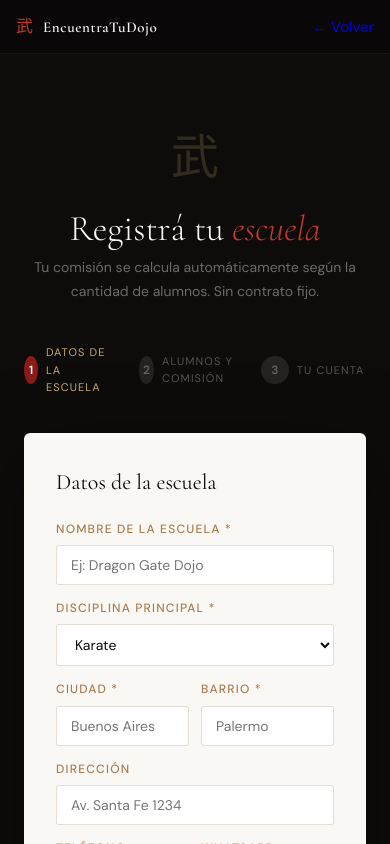
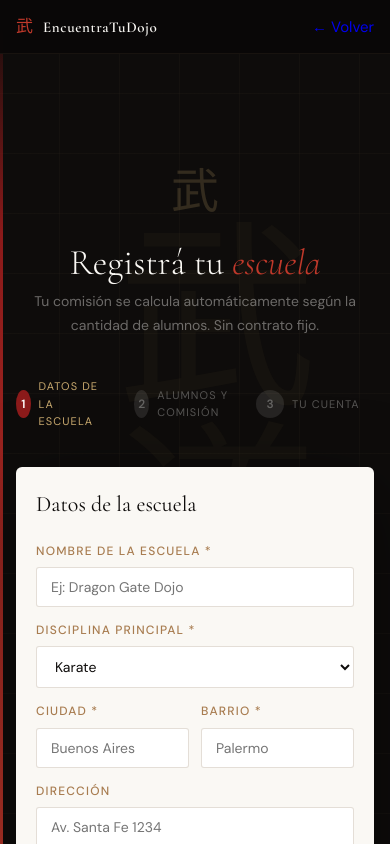
Before and after one commit to juancruz0103/-encuentratudojo, a Next.js app: page /registro in a window 390 px wide. Shown: the top 844 px of the page. Built offline with nearby package versions, Linux system fonts and the light colour scheme.

Commit message:
Registro escuela con kanji de fondo y responsive mobile

```diff
--- a/src/app/registro/page.tsx
+++ b/src/app/registro/page.tsx
@@ -71,8 +71,18 @@ export default function RegistroPage() {
   }
 
   return (
-    <main style={{ minHeight:'100vh', background:'var(--ink)' }}>
-      <nav className="etd-nav">
+    <main style={{ minHeight:'100vh', background:'var(--ink)', position:'relative', overflow:'hidden' }}>
+
+      {/* Grid de fondo */}
+      <div style={{ position:'absolute', inset:0, backgroundImage:'repeating-linear-gradient(0deg,transparent,transparent 59px,rgba(200,169,110,0.03) 59px,rgba(200,169,110,0.03) 60px),repeating-linear-gradient(90deg,transparent,transparent 59px,rgba(200,169,110,0.03) 59px,rgba(200,169,110,0.03) 60px)', pointerEvents:'none', zIndex:0 }} />
+
+      {/* Acento izquierdo */}
+      <div style={{ position:'absolute', left:0, top:0, bottom:0, width:3, background:'linear-gradient(to bottom,transparent,var(--crimson) 20%,var(--crimson-bright) 80%,transparent)', pointerEvents:'none', zIndex:0 }} />
+
+      {/* Kanji de fondo */}
+      <div style={{ position:'fixed', right:0, top:'50%', transform:'translateY(-50%) translateX(30%)', fontFamily:'var(--font-jp)', fontSize:'clamp(200px,30vw,400px)', lineHeight:1, color:'rgba(200,169,110,0.04)', pointerEvents:'none', userSelect:'none', zIndex:0 }}>武道</div>
+
+      <nav className="etd-nav" style={{ position:'relative', zIndex:10 }}>
         <Link href="/" className="etd-nav-logo">
           <span className="etd-nav-kanji">武</span>
           <span className="etd-nav-name">EncuentraTuDojo</span>
@@ -80,7 +90,7 @@ export default function RegistroPage() {
         <Link href="/" className="etd-nav-back">← Volver</Link>
       </nav>
 
-      <div style={{ paddingTop:'calc(var(--nav-h) + 60px)', paddingBottom:80, maxWidth:640, margin:'0 auto', padding:'calc(var(--nav-h) + 60px) 24px 80px' }}>
+      <div style={{ position:'relative', zIndex:1, maxWidth:640, margin:'0 auto', padding:'calc(var(--nav-h) + 40px) clamp(16px,4vw,24px) 80px' }}>
 
         {/* Header */}
         <div style={{ textAlign:'center', marginBottom:40 }}>
@@ -116,11 +126,11 @@ export default function RegistroPage() {
           </div>
         )}
 
-        <div style={{ background:'var(--parchment)', borderRadius:'var(--radius)', overflow:'hidden', boxShadow:'0 24px 80px rgba(0,0,0,0.5)' }}>
+        <div style={{ background:'var(--parchment)', borderRadius:'var(--radius)', overflow:'hidden', boxShadow:'0 24px 80px rgba(0,0,0,0.5)', width:'100%' }}>
 
           {/* PASO 1 — Datos de la escuela */}
           {step === 1 && (
-            <div style={{ padding:32 }}>
+            <div style={{ padding:'clamp(20px,5vw,32px)' }}>
               <h2 style={{ fontFamily:'var(--font-display)', fontSize:22, fontWeight:400, marginBottom:20, color:'var(--ink)' }}>Datos de la escuela</h2>
               <div className="etd-form-field">
                 <label className="etd-form-label">Nombre de la escuela *</label>
@@ -157,7 +167,7 @@ export default function RegistroPage() {
 
           {/* PASO 2 — Alumnos y comisión */}
           {step === 2 && (
-            <div style={{ padding:32 }}>
+            <div style={{ padding:'clamp(20px,5vw,32px)' }}>
               <h2 style={{ fontFamily:'var(--font-display)', fontSize:22, fontWeight:400, marginBottom:8, color:'var(--ink)' }}>Cantidad de alumnos</h2>
               <p style={{ fontSize:13, color:'var(--wood-light)', marginBottom:24, lineHeight:1.6 }}>
                 Este dato determina tu comisión mensual. Podés actualizarlo en cualquier momento desde tu dashboard.
@@ -234,7 +244,7 @@ export default function RegistroPage() {
 
           {/* PASO 3 — Cuenta */}
           {step === 3 && (
-            <div style={{ padding:32 }}>
+            <div style={{ padding:'clamp(20px,5vw,32px)' }}>
               <h2 style={{ fontFamily:'var(--font-display)', fontSize:22, fontWeight:400, marginBottom:20, color:'var(--ink)' }}>Creá tu cuenta</h2>
               <div style={{ display:'grid', gridTemplateColumns:'repeat(auto-fit, minmax(130px, 1fr))', gap:12 }}>
                 <div className="etd-form-field"><label className="etd-form-label">Nombre *</label><input className="etd-form-input" value={form.firstName} onChange={e => setForm({...form, firstName:e.target.value})} placeholder="Martín" /></div>
```
